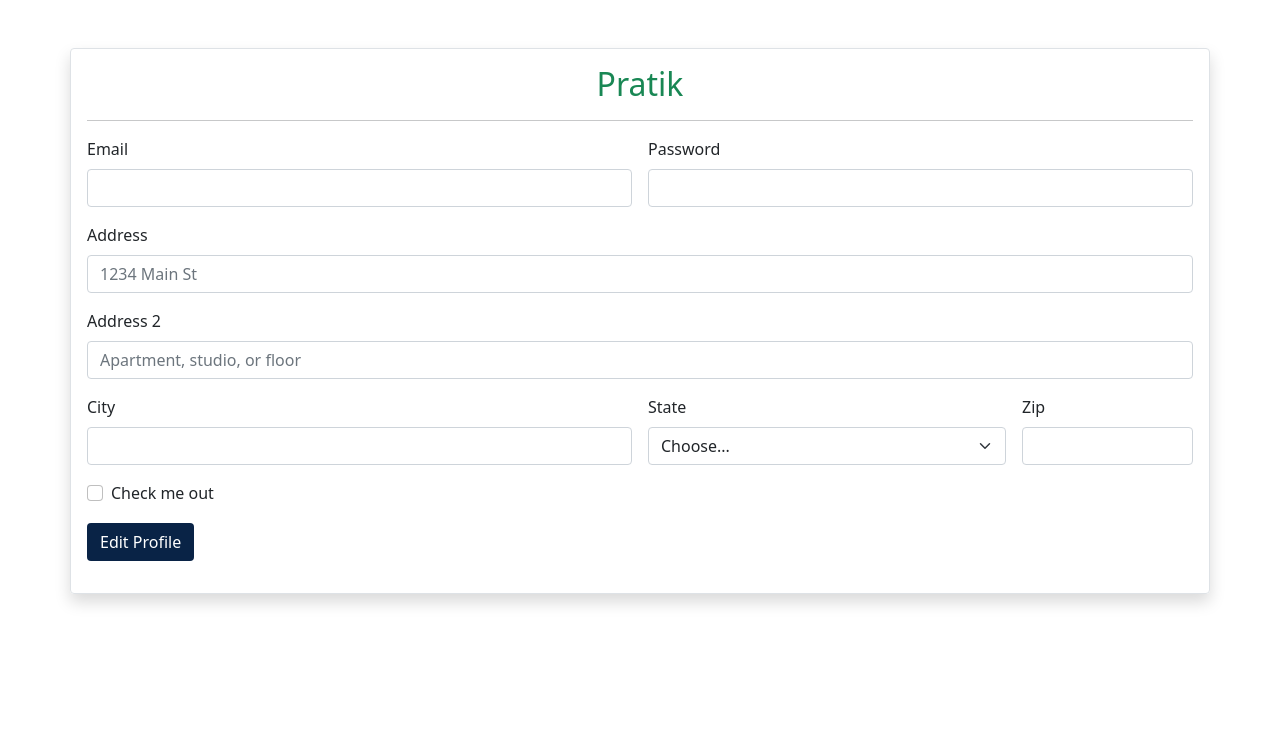
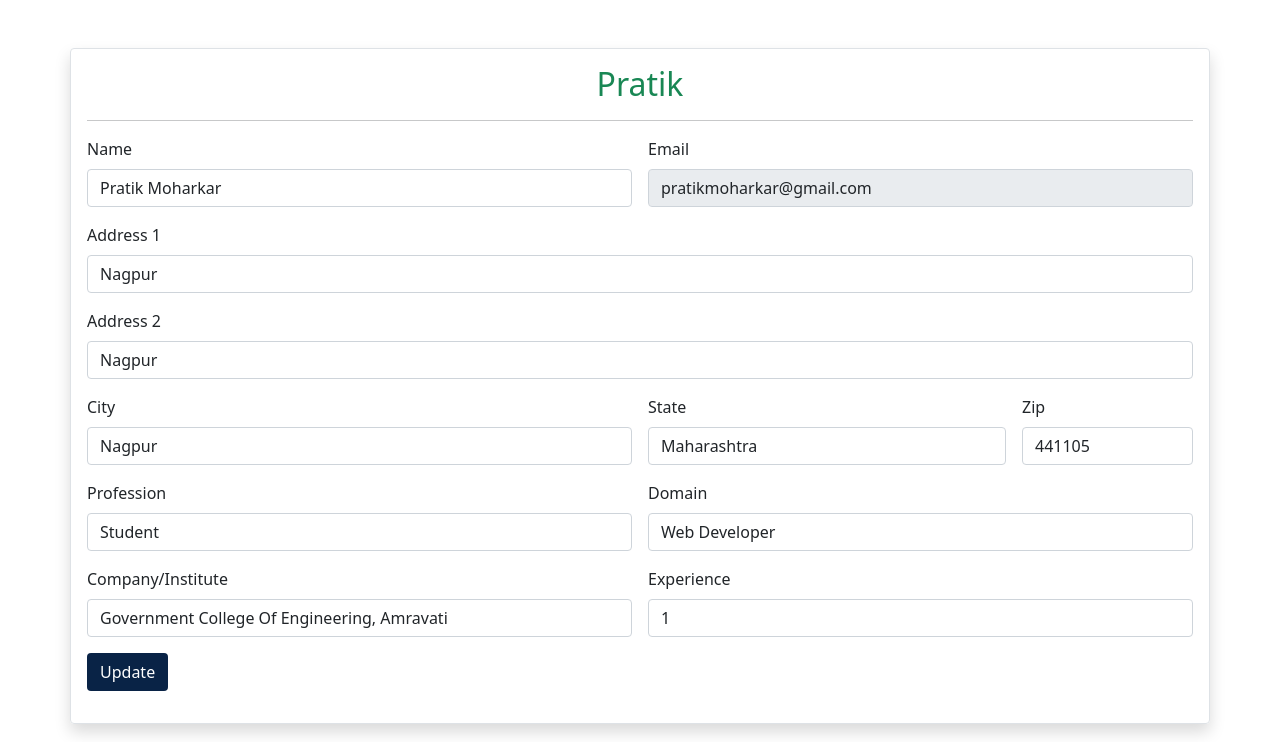
Before and after one commit to PratikM15/MCQ-Portal, a Django app: page /user-profile in a window 1280 px wide. Shown: the part 58-800 px from the top of the page. Run offline with Django 3.2, Linux system fonts and the light colour scheme; a user stored in the database is signed in; data comes from the database, SQL or seed files in the repository; both versions use the stored data as it was after the commit; parts of the project's set-up code (start-up, migrations or seed data) failed here and were passed over.

Commit message:
Profile Added

```diff
--- a/organizer_dashboard/views.py
+++ b/organizer_dashboard/views.py
@@ -2,6 +2,7 @@ from django.shortcuts import render,HttpResponse,redirect
 from django.contrib.auth import authenticate, login , logout
 from django.contrib.auth.models import User
 from django.contrib import messages
+from quizapp.models import *
 # Create your views here.
 
 def organizer_dashboard(request):
@@ -23,6 +24,8 @@ def organizer_registration(request):
         #creating Organizer
         organizer = User.objects.create_user(username=register_o_username,email=register_o_email,password=register_o_password)
         organizer.save()
+        profile = Profile(user=organizer)
+        profile.save()
         messages.success(request,"Congratulations ! Organizer account has been Successfully created.")
 
         return redirect('organizer_login')
--- a/quizapp/models.py
+++ b/quizapp/models.py
@@ -46,3 +46,20 @@ class StudentResponse(models.Model):
 
     def __str__(self):
         return self.name + " " + str(self.test.code)
+
+class Profile(models.Model):
+    external_id = models.UUIDField(default=uuid.uuid4, editable=False, unique=True)
+    user = models.ForeignKey(User, on_delete=models.CASCADE)
+    name = models.CharField(max_length=200, default="")
+    address1 = models.CharField(max_length=500, default="")
+    address2 = models.CharField(max_length=500, default="")
+    city = models.CharField(max_length=200, default="")
+    state = models.CharField(max_length=200, default="")
+    zip = models.CharField(max_length=200, default="")
+    profession = models.CharField(max_length=200, default="")
+    domain = models.CharField(max_length=200, default="")
+    company = models.CharField(max_length=200, default="")
+    experience = models.CharField(max_length=200, default="")
+
+    def __str__(self):
+        return self.user
--- a/quizapp/templates/quiz.html
+++ b/quizapp/templates/quiz.html
@@ -42,7 +42,7 @@
                         {{i.choice4}}</label>
                 </ul>
                 {% endfor %}
-                <button type="submit">Submit</button>
+                <button type="submit" class="btn btn-danger">Submit</button>
                 </form>
             </div>
         </div>
--- a/quizapp/templates/quizapp/header.html
+++ b/quizapp/templates/quizapp/header.html
@@ -28,6 +28,7 @@
                         data-toggle="dropdown"> <span class="text-light m-2" style="font-size: 1.1rem;"> {{request.user |title}}</span></a>
 
                     <div class="dropdown-menu" aria-labelledby="navbarDropdown">
+                        <a href="{%url 'user-profile' %}" class="dropdown-item">Profile</a>
                         <a href="{%url 'logout_page' %}" class="dropdown-item">Logout</a>
                         <a href="{% url 'results' %}" class="dropdown-item">Recent Results</a>
                         <div class="dropdown-divider"></div>
--- a/quizapp/templates/quizapp/userProfile.html
+++ b/quizapp/templates/quizapp/userProfile.html
@@ -8,48 +8,53 @@
 <div class="container border rounded shadow p-3 mt-5">
     <h2 class="heading text-center text-success">{{request.user | title}}</h2>
     <hr class="hr">
-    <form class="row g-3">
+    <form action="{% url 'user-profile' %}" method="POST" class="row g-3">{% csrf_token %}
+      <div class="col-md-6">
+        <label for="name" class="form-label">Name</label>
+        <input type="text" class="form-control" id="name" name="name" value="{{profile.name}}">
+      </div>
         <div class="col-md-6">
           <label for="inputEmail4" class="form-label">Email</label>
-          <input type="email" class="form-control" id="inputEmail4">
-        </div>
-        <div class="col-md-6">
-          <label for="inputPassword4" class="form-label">Password</label>
-          <input type="password" class="form-control" id="inputPassword4">
+          <input type="email" class="form-control" id="inputEmail4" name="email" value="{{user.email}}" readonly>
         </div>
         <div class="col-12">
-          <label for="inputAddress" class="form-label">Address</label>
-          <input type="text" class="form-control" id="inputAddress" placeholder="1234 Main St">
+          <label for="inputAddress" class="form-label">Address 1</label>
+          <input type="text" class="form-control" id="inputAddress" name="address1" value="{{profile.address1}}">
         </div>
         <div class="col-12">
           <label for="inputAddress2" class="form-label">Address 2</label>
-          <input type="text" class="form-control" id="inputAddress2" placeholder="Apartment, studio, or floor">
+          <input type="text" class="form-control" id="inputAddress2" name="address2" value="{{profile.address2}}">
         </div>
         <div class="col-md-6">
           <label for="inputCity" class="form-label">City</label>
-          <input type="text" class="form-control" id="inputCity">
+          <input type="text" class="form-control" id="inputCity" name="city" value="{{profile.city}}">
         </div>
         <div class="col-md-4">
           <label for="inputState" class="form-label">State</label>
-          <select id="inputState" class="form-select">
-            <option selected>Choose...</option>
-            <option>...</option>
-          </select>
+          <input type="text" class="form-control" id="inputState" name="state" value="{{profile.state}}">
         </div>
         <div class="col-md-2">
           <label for="inputZip" class="form-label">Zip</label>
-          <input type="text" class="form-control" id="inputZip">
+          <input type="text" class="form-control" id="inputZip" name="zip" value="{{profile.zip}}">
+        </div>
+        <div class="col-md-6">
+          <label for="profession" class="form-label">Profession</label>
+          <input type="text" class="form-control" id="profession" name="profession" value="{{profile.profession}}">
+        </div>
+        <div class="col-md-6">
+          <label for="domain" class="form-label">Domain</label>
+          <input type="text" class="form-control" id="domain" name="domain" value="{{profile.domain}}">
+        </div>
+        <div class="col-md-6">
+          <label for="company" class="form-label">Company/Institute</label>
+          <input type="text" class="form-control" id="company" name="company" value="{{profile.company}}">
+        </div>
+        <div class="col-md-6">
+          <label for="experience" class="form-label">Experience</label>
+          <input type="text" class="form-control" id="experience" name="experience" value="{{profile.experience}}">
         </div>
         <div class="col-12">
-          <div class="form-check">
-            <input class="form-check-input" type="checkbox" id="gridCheck">
-            <label class="form-check-label" for="gridCheck">
-              Check me out
-            </label>
-          </div>
-        </div>
-        <div class="col-12">
-          <button type="submit" class="btn" style="background:#092346;"><a href="#" class="text-decoration-none text-white">Edit Profile</a></button>
+          <button type="submit" class="btn" style="background:#092346;color: white;">Update</button>
         </div>
       </form>
 
--- a/quizapp/views.py
+++ b/quizapp/views.py
@@ -23,6 +23,8 @@ def register_page(request):
         # Create the user
         myuser = User.objects.create_user(username=username,email=email,password=password)
         myuser.save()
+        profile = Profile(user=myuser)
+        profile.save()
         messages.success(request,"Congratulations ! Exammer account has been Successfully created.")
         return redirect('login_page')
 
@@ -56,12 +58,33 @@ def logout_page(request):
 
 
 def userProfile(request):
-    return render(request, 'quizapp/userProfile.html')
-
-
-
-
-
+    user = User.objects.get(username=request.user)
+    profile = Profile.objects.get(user=user)
+    if request.method == "POST":
+        name = request.POST["name"]
+        address1 = request.POST["address1"]
+        address2 = request.POST["address2"]
+        city = request.POST["city"]
+        state = request.POST["state"]
+        zipcode = request.POST["zip"]
+        profession = request.POST["profession"]
+        domain = request.POST["domain"]
+        company = request.POST["company"]
+        experience = request.POST["experience"]
+        profile.name = name
+        profile.address1 = address1
+        profile.address2 = address2
+        profile.city = city
+        profile.state = state
+        profile.zip = zipcode
+        profile.profession = profession
+        profile.domain = domain
+        profile.company = company
+        profile.experience = experience
+        profile.save()
+        return redirect("user-profile")
+    context = {"profile":profile, "user":user}
+    return render(request, 'quizapp/userProfile.html', context)
 
 
 def home(request):
```
Also changed, not shown: quizapp/templates/index.html (+4 -3 lines), db.sqlite3, quizapp/migrations/0001_initial.py, quizapp/migrations/0002_auto_20210613_1907.py (deleted), quizapp/migrations/0003_auto_20210619_1003.py (deleted), 1 other file.
